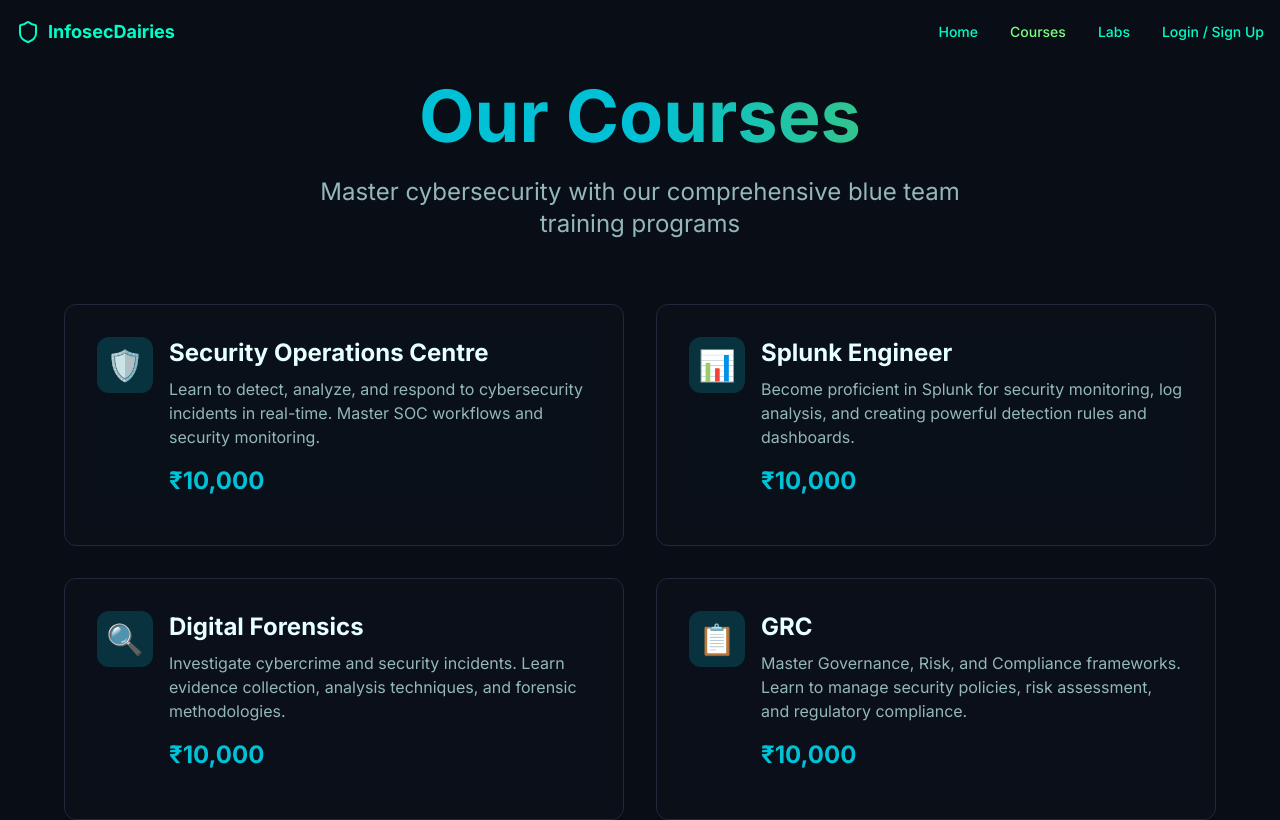
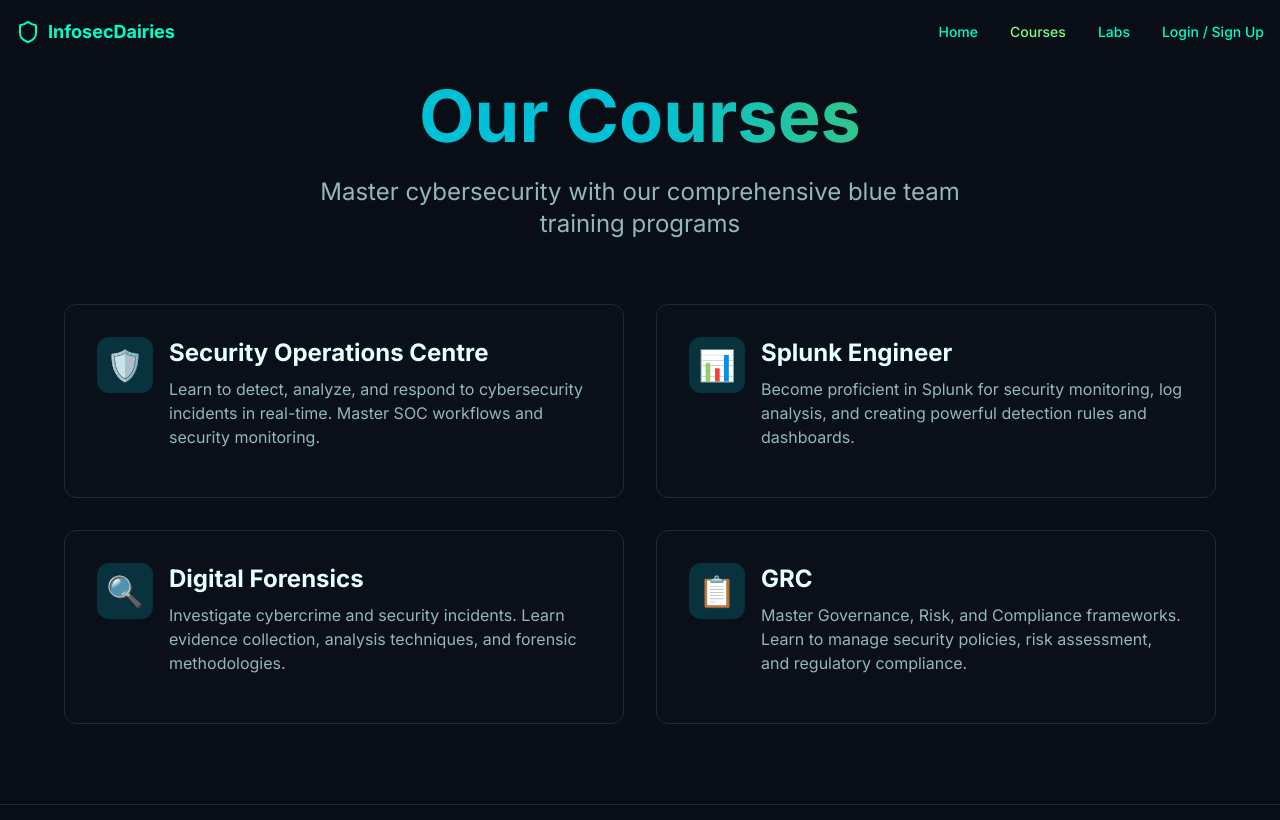
Before and after one commit to infosecdairies01/infosec-dairies-blue, a React (Vite) app: page /courses in a window 1280 px wide. Shown: the top 820 px of the page. Built offline with nearby package versions, Linux system fonts and the light colour scheme; the HTML template or start-up script is replaced by a standard one.

Commit message:
Reverted to commit 08f9dfb23566c07040122b24a51a518335514fed

```diff
--- a/src/pages/Courses.tsx
+++ b/src/pages/Courses.tsx
@@ -27,10 +27,9 @@ const Courses = () => {
                   </div>
                   <div>
                     <h3 className="text-2xl font-bold mb-2">Security Operations Centre</h3>
-                    <p className="text-muted-foreground mb-4">
+                    <p className="text-muted-foreground">
                       Learn to detect, analyze, and respond to cybersecurity incidents in real-time. Master SOC workflows and security monitoring.
                     </p>
-                    <p className="text-2xl font-bold text-primary">₹10,000</p>
                   </div>
                 </div>
               </div>
@@ -42,10 +41,9 @@ const Courses = () => {
                   </div>
                   <div>
                     <h3 className="text-2xl font-bold mb-2">Splunk Engineer</h3>
-                    <p className="text-muted-foreground mb-4">
+                    <p className="text-muted-foreground">
                       Become proficient in Splunk for security monitoring, log analysis, and creating powerful detection rules and dashboards.
                     </p>
-                    <p className="text-2xl font-bold text-primary">₹10,000</p>
                   </div>
                 </div>
               </div>
@@ -57,10 +55,9 @@ const Courses = () => {
                   </div>
                   <div>
                     <h3 className="text-2xl font-bold mb-2">Digital Forensics</h3>
-                    <p className="text-muted-foreground mb-4">
+                    <p className="text-muted-foreground">
                       Investigate cybercrime and security incidents. Learn evidence collection, analysis techniques, and forensic methodologies.
                     </p>
-                    <p className="text-2xl font-bold text-primary">₹10,000</p>
                   </div>
                 </div>
               </div>
@@ -72,10 +69,9 @@ const Courses = () => {
                   </div>
                   <div>
                     <h3 className="text-2xl font-bold mb-2">GRC</h3>
-                    <p className="text-muted-foreground mb-4">
+                    <p className="text-muted-foreground">
                       Master Governance, Risk, and Compliance frameworks. Learn to manage security policies, risk assessment, and regulatory compliance.
                     </p>
-                    <p className="text-2xl font-bold text-primary">₹10,000</p>
                   </div>
                 </div>
               </div>
```
